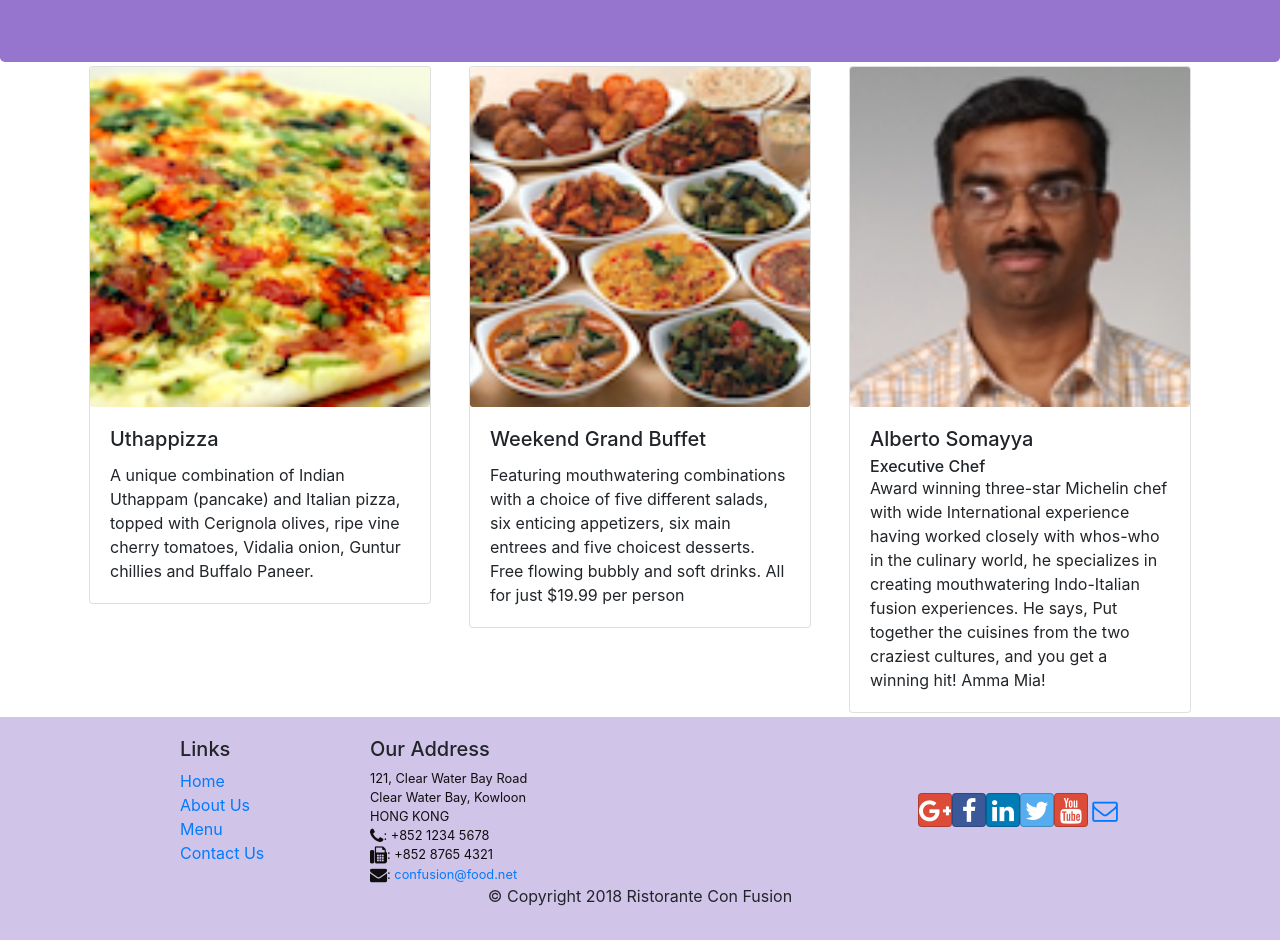
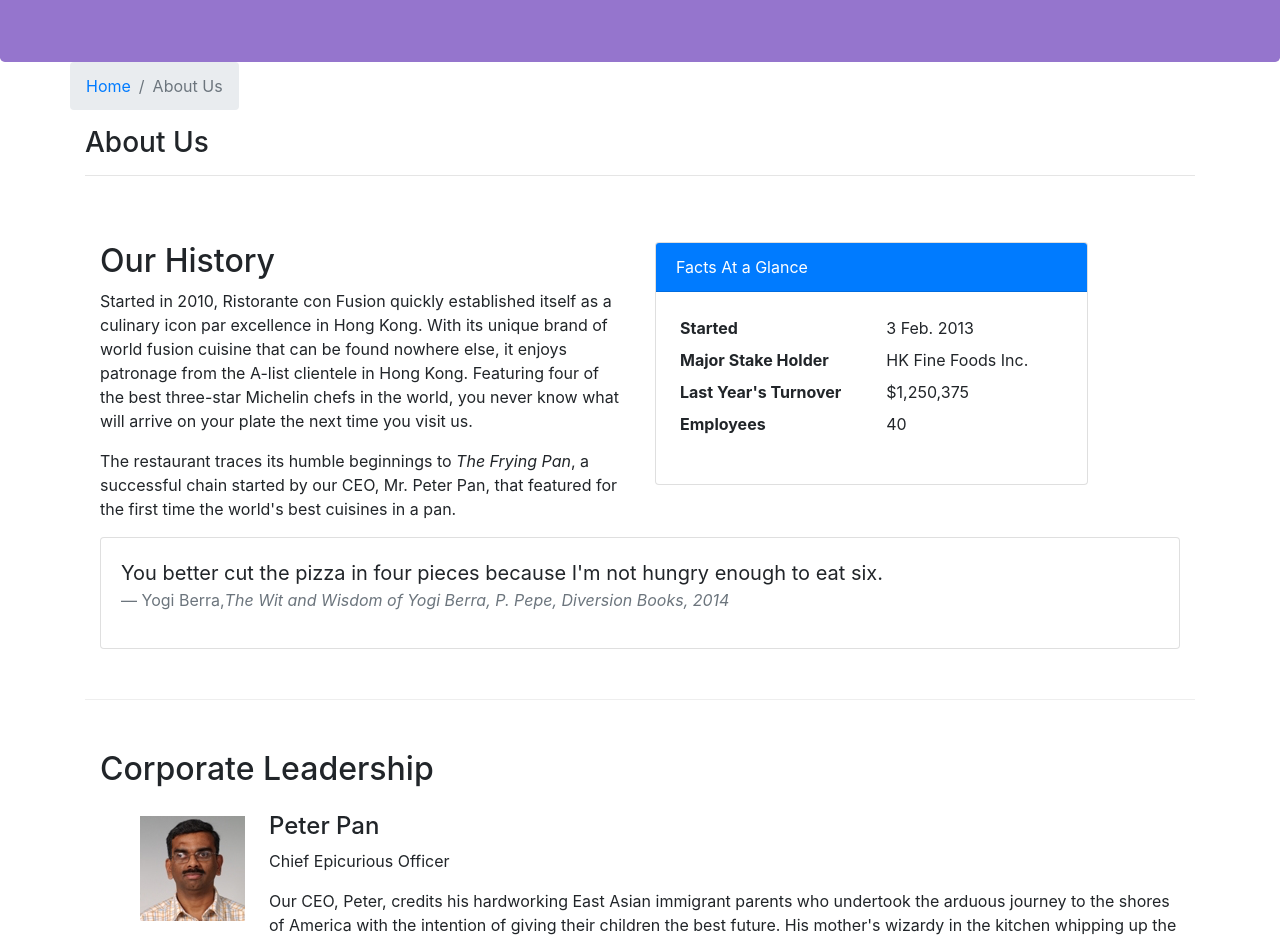
Before and after one commit to rahulgopu/online-restaurant-website-React, a React (Create React App) app: page /aboutus in a window 1280 px wide. Before the commit this address led to /home. Shown: the part 280-1220 px from the top of the page. Built offline with nearby package versions, Linux system fonts and the light colour scheme.

Commit message:
Single Page Applications Part 2

```diff
--- /dev/null
+++ b/src/components/AboutComponent.js
@@ -0,0 +1,94 @@
+import React from 'react';
+import { Breadcrumb, BreadcrumbItem, Card, CardBody, CardHeader, Media } from 'reactstrap';
+import { Link } from 'react-router-dom';
+
+function RenderLeader({lead}) {
+
+    return(
+            <Media tag="li">
+                <Media left className="mt-1">
+                    <Media object src={lead.image} alt={lead.image} />
+                </Media>
+                <Media body className="ml-4">
+                    <Media heading>{lead.name}</Media>
+                    <p>{lead.designation}</p>
+                    <p>{lead.description}</p>
+                    <hr/>
+                </Media>
+            </Media>
+    );
+}
+
+function About(props) {
+
+    const leaders = props.leaders.map((leader) => {
+        return (
+            <RenderLeader key={leader.id} lead={leader}/>
+        );
+    });
+
+    return(
+        <div className="container">
+            <div className="row">
+                <Breadcrumb>
+                    <BreadcrumbItem><Link to="/home">Home</Link></BreadcrumbItem>
+                    <BreadcrumbItem active>About Us</BreadcrumbItem>
+                </Breadcrumb>
+                <div className="col-12">
+                    <h3>About Us</h3>
+                    <hr />
+                </div>
+            </div>
+            <div className="row row-content">
+                <div className="col-12 col-md-6">
+                    <h2>Our History</h2>
+                    <p>Started in 2010, Ristorante con Fusion quickly established itself as a culinary icon par excellence in Hong Kong. With its unique brand of world fusion cuisine that can be found nowhere else, it enjoys patronage from the A-list clientele in Hong Kong.  Featuring four of the best three-star Michelin chefs in the world, you never know what will arrive on your plate the next time you visit us.</p>
+                    <p>The restaurant traces its humble beginnings to <em>The Frying Pan</em>, a successful chain started by our CEO, Mr. Peter Pan, that featured for the first time the world's best cuisines in a pan.</p>
+                </div>
+                <div className="col-12 col-md-5">
+                    <Card>
+                        <CardHeader className="bg-primary text-white">Facts At a Glance</CardHeader>
+                        <CardBody>
+                            <dl className="row p-1">
+                                <dt className="col-6">Started</dt>
+                                <dd className="col-6">3 Feb. 2013</dd>
+                                <dt className="col-6">Major Stake Holder</dt>
+                                <dd className="col-6">HK Fine Foods Inc.</dd>
+                                <dt className="col-6">Last Year's Turnover</dt>
+                                <dd className="col-6">$1,250,375</dd>
+                                <dt className="col-6">Employees</dt>
+                                <dd className="col-6">40</dd>
+                            </dl>
+                        </CardBody>
+                    </Card>
+                </div>
+                <div className="col-12">
+                    <Card>
+                        <CardBody className="bg-faded">
+                            <blockquote className="blockquote">
+                                <p className="mb-0">You better cut the pizza in four pieces because
+                                    I'm not hungry enough to eat six.</p>
+                                <footer className="blockquote-footer">Yogi Berra,
+                                <cite title="Source Title">The Wit and Wisdom of Yogi Berra,
+                                    P. Pepe, Diversion Books, 2014</cite>
+                                </footer>
+                            </blockquote>
+                        </CardBody>
+                    </Card>
+                </div>
+            </div>
+            <div className="row row-content">
+                <div className="col-12">
+                    <h2>Corporate Leadership</h2>
+                </div>
+                <div className="col-12 mt-3">
+                    <Media list>
+                        {leaders}
+                    </Media>
+                </div>
+            </div>
+        </div>
+    );
+}
+
+export default About;
--- a/src/components/ContactComponent.js
+++ b/src/components/ContactComponent.js
@@ -1,8 +1,23 @@
 import React from 'react';
+import { Breadcrumb, BreadcrumbItem } from 'reactstrap';
+import { Link } from 'react-router-dom';
 
 function Contact(props) {
     return(
+
         <div className="container">
+            <div className="row">
+				<Breadcrumb>
+					<BreadcrumbItem><Link to='/home'>Home</Link></BreadcrumbItem>
+					<BreadcrumbItem active>Contact Us</BreadcrumbItem>
+				</Breadcrumb>
+				<div className="col-12">
+					<h3>
+						Contact Us
+					</h3>
+                    <hr />
+				</div>
+			</div>
             <div className="row row-content">
                 <div className="col-12">
                 <h3>Location Information</h3>
--- a/src/components/DishdetailComponent.js
+++ b/src/components/DishdetailComponent.js
@@ -1,9 +1,10 @@
 import React from 'react';
-import { Card, CardImg, CardBody, CardTitle, CardText } from 'reactstrap';
+import { Card, CardImg, CardBody, CardTitle, CardText, Breadcrumb, BreadcrumbItem } from 'reactstrap';
+import { Link } from 'react-router-dom';
 
     function RenderDish({dish}) {
 		return(
-            <div className="col-12 col-md-5 m-1">
+            <div className="col-12 col-md-5 m-1 mt-4">
 				<Card>
 					<CardImg width="100%" src={dish.image} alt={dish.name} />
 					<CardBody>
@@ -17,32 +18,36 @@ import { Card, CardImg, CardBody, CardTitle, CardText } from 'reactstrap';
 
     function RenderComments({comments}) {
 
-        if (comments == null)
+        if (comments != null)
         {
-            return <div></div>
-        }
-
             let options = { year: "numeric", month: "short", day: "2-digit" };
             const cmnts = comments.map (comment => {
                 return (
-                        <p key={comment.id} className="list-unstyled">
-                            <p className="mb-2">{comment.comment}</p>
-                            <p className="mb-2">
+                            <li key={comment.id}>
+                                <p>{comment.comment}</p>
+                                <p>
                                     -- {comment.author} ,
                                     {new Date(comment.date).toLocaleDateString("en-US", options)}
                                 </p>
-                        </p>
+                            </li>
                         )
                 });
 
             return (
-            <div className="col-12 col-md-5 m-1">
+                <div className="col-12 col-md-5 m-1 mt-4">
                     <h4>Comments</h4>
                     <ul className="list-unstyled">
                         {cmnts}
                     </ul>
                 </div>
-        )
+            );
+        }
+
+        else
+            return(
+                <div></div>
+            );
+
     }
 
     const Dishdetail = (props) => {
@@ -51,13 +56,29 @@ import { Card, CardImg, CardBody, CardTitle, CardText } from 'reactstrap';
         {
             return(<div></div>)
         }
+        else
+        {
         return(
             <div className="container">
                 <div className="row">
+                    <Breadcrumb>
+                        <BreadcrumbItem><Link to='/menu'>Menu</Link></BreadcrumbItem>
+                        <BreadcrumbItem active>{props.dish.name}</BreadcrumbItem>
+                    </Breadcrumb>
+                    <div className="col-12">
+                        <h3>
+                            {props.dish.name}
+                        </h3>
+                        <hr />
+                    </div>
+                </div>
+                <div className="row">
                     <RenderDish dish={props.dish} />
-                <RenderComments comments={props.dish.comments} />
+                    <RenderComments comments={props.comments} />
                 </div>
             </div>
             )
         }
+    }
+
 export default Dishdetail;
--- a/src/components/MainComponent.js
+++ b/src/components/MainComponent.js
@@ -2,9 +2,10 @@ import React, {Component} from 'react';
 import Home from './HomeComponent';
 import Menu from './MenuComponent';
 import Contact from './ContactComponent';
+import About from './AboutComponent';
+import Dishdetail from './DishdetailComponent';
 import Header from './HeaderComponent';
 import Footer from './FooterComponent';
-import Dishdetail from './DishdetailComponent';
 import { DISHES } from '../shared/dishes';
 import { COMMENTS } from '../shared/comments';
 import { LEADERS } from '../shared/leaders';
@@ -36,13 +37,23 @@ class Main extends Component {
       );
     }
 
+    const DishWithId = ({match}) => {
+      return(
+        <Dishdetail dish={this.state.dishes.filter((dish) => dish.id === parseInt(match.params.dishId,10))[0]}
+                    comments={this.state.comments.filter((comment) => comment.dishId === parseInt(match.params.dishId,10))}
+        />
+      );
+    }
+
     return (
       <div>
         <Header />
         <Switch>
           <Route path="/home" component={HomePage} />
           <Route exact path="/menu" component={() => <Menu dishes={this.state.dishes} />} />
+          <Route path="/menu/:dishId" component={DishWithId} />
           <Route exact path="/contactus" component={Contact} />
+          <Route exact path="/aboutus" component={() => <About leaders={this.state.leaders}/>} />
           <Redirect to="/home" />
         </Switch>
         <Footer />
--- a/src/components/MenuComponent.js
+++ b/src/components/MenuComponent.js
@@ -1,13 +1,16 @@
 import React from 'react';
-import { Card, CardImg, CardImgOverlay, CardTitle } from 'reactstrap';
+import { Card, CardImg, CardImgOverlay, CardTitle, Breadcrumb, BreadcrumbItem } from 'reactstrap';
+import { Link } from 'react-router-dom';
 
-function RenderMenuItem({ dish, onClick }) {
+function RenderMenuItem({dish}) {
 	return(
-		<Card onClick={() => onClick(dish.id)}>
+		<Card>
+			<Link to={`/menu/${dish.id}`} >
 			<CardImg width="100%" src={dish.image} alt={dish.name} />
 			<CardImgOverlay>
 				<CardTitle>{dish.name}</CardTitle>
 			</CardImgOverlay>
+			</Link>
 		</Card>
 	);
 }
@@ -15,14 +18,26 @@ function RenderMenuItem({ dish, onClick }) {
 const Menu = (props) => {
 	const menu = props.dishes.map(dish => {
 		return (
-			<div key={dish.id} className="col-12 col-md-5 m-1">
-				<RenderMenuItem dish={dish} onClick={props.onClick} />
+			<div key={dish.id} className="col-12 col-md-5 m-1 mt-4">
+				<RenderMenuItem dish={dish} />
 			</div>
 			);
 		});
 
 	return (
 		<div className="container">
+			<div className="row">
+				<Breadcrumb>
+					<BreadcrumbItem><Link to='/home'>Home</Link></BreadcrumbItem>
+					<BreadcrumbItem active>Menu</BreadcrumbItem>
+				</Breadcrumb>
+				<div className="col-12">
+					<h3>
+						Menu
+					</h3>
+					<hr />
+				</div>
+			</div>
 			<div className="row">
 				{menu}
 			</div>
--- a/src/shared/leaders.js
+++ b/src/shared/leaders.js
@@ -14,7 +14,7 @@ export const LEADERS = [
       image: '/assets/images/alberto.png',
       designation: 'Chief Food Officer',
       abbr: 'CFO',
-        featured: false,
+      featured: false,
       description: 'Our CFO, Danny, as he is affectionately referred to by his colleagues, comes from a long established family tradition in farming and produce. His experiences growing up on a farm in the Australian outback gave him great appreciation for varieties of food sources. As he puts it in his own words, Everything that runs, wins, and everything that stays, pays!'
     },
     {
```
Lines whose indentation alone changed are shown as unchanged.
